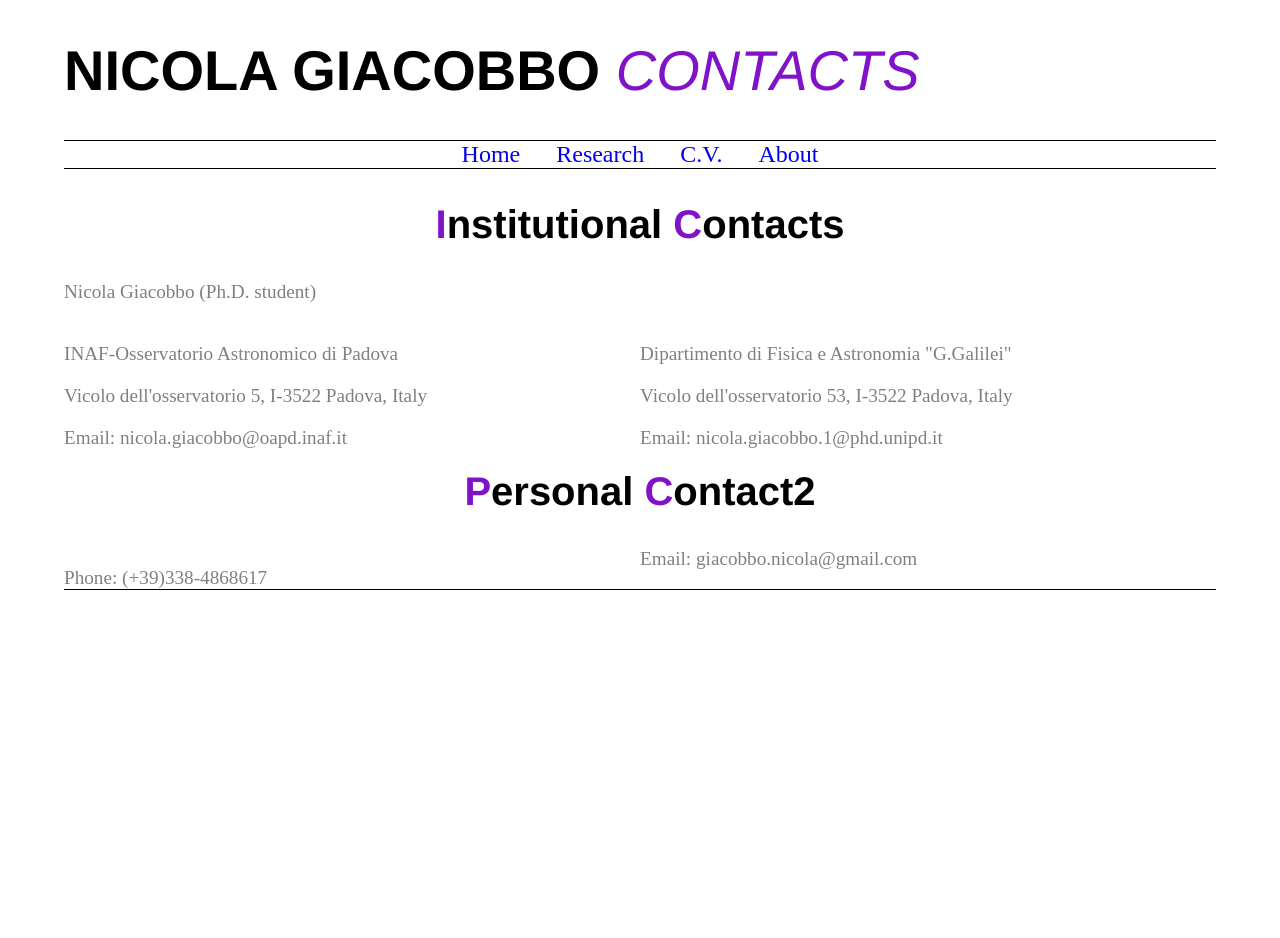
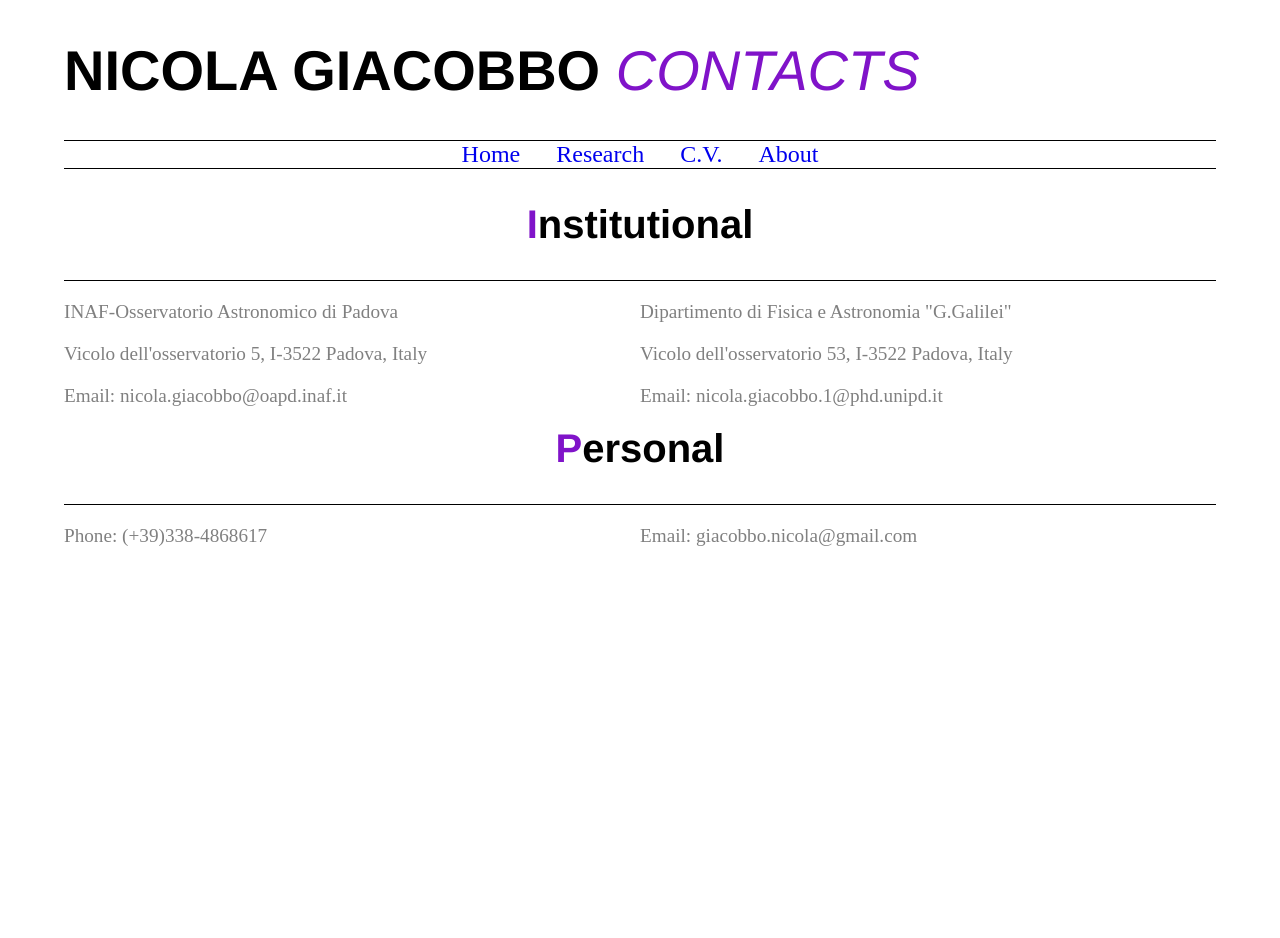
Before and after one commit to GiacobboNicola/giacobbonicola.github.io, a Jekyll site: the page built from item5.html, in a window 1280 px wide. Built offline with Jekyll 4.4.1, drawn with Linux system fonts in a browser that asks for light colours.

Commit message:
contacts

```diff
--- a/_layouts/contact.html
+++ b/_layouts/contact.html
@@ -27,8 +27,7 @@
 		</div>
 		<footer>
 			<div>
-				<h2 style="text-align:center"><span class='y'>I</span>nstitutional <span class='y'>C</span>ontacts</h2>
-				<p>Nicola Giacobbo (Ph.D. student)</p>
+				<h2 style="text-align:center"><span class='y'>I</span>nstitutional</h2>
                 <div class="column">
                   <p>INAF-Osservatorio Astronomico di Padova</p>
                   <p>Vicolo dell'osservatorio 5, I-3522 Padova, Italy</p>
@@ -39,13 +38,15 @@
                   <p>Vicolo dell'osservatorio 53, I-3522 Padova, Italy</p>
                   <p>Email: nicola.giacobbo.1@phd.unipd.it</p>
 				</div>
-				<h2 style="text-align:center"><span class='y'>P</span>ersonal <span class='y'>C</span>ontact2</h2>
-                <div class="column">
-						<p>Phone: (+39)338-4868617</p>
-					</div>
-						<p>Email: giacobbo.nicola@gmail.com</p>
-					  </div>
 			</div>
+			<footer>
+				<h2 style="text-align:center"><span class='y'>P</span>ersonal</h2>
+				<div class="column">
+					<p>Phone: (+39)338-4868617</p>
+				</div>
+				<div class="column">
+					<p>Email: giacobbo.nicola@gmail.com</p>
+				</div>
         <footer>
 	</body>
     </html>
```
